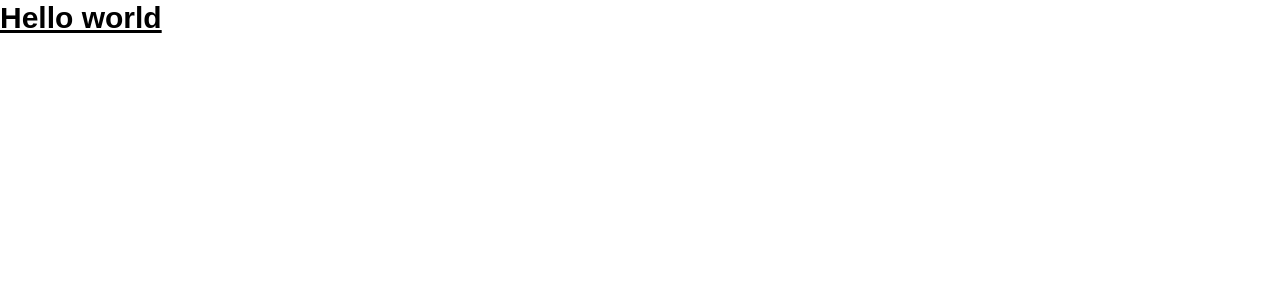
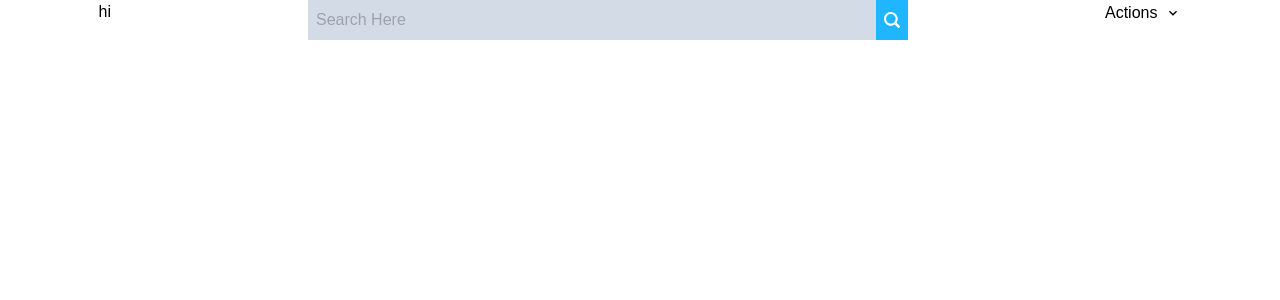
Before and after one commit to daniel-jebarson/Api-Finder, a Next.js app: page / in a window 1280 px wide. Shown: the top 300 px of the page. Built offline with nearby package versions, Linux system fonts and the light colour scheme.

Commit message:
Added searchbar 🎖️

```diff
--- /dev/null
+++ b/components/Dropdown.js
@@ -0,0 +1,33 @@
+import {
+  MenuItem,
+  MenuList,
+  MenuButton,
+  Menu,
+  Button,
+  MenuDivider,
+} from "@chakra-ui/react";
+import { ChevronDownIcon } from "@chakra-ui/icons";
+
+function Dropdown() {
+  return (
+    <Menu>
+      <MenuButton as={Button} rightIcon={<ChevronDownIcon />}>
+        Actions
+      </MenuButton>
+      <MenuList>
+        <MenuItem className="h-8">Download</MenuItem>
+        <MenuDivider className="bg-blue " />
+        <MenuItem className="h-8">Create a Copy</MenuItem>
+        <MenuDivider />
+        <MenuItem className="h-8">Mark as Draft</MenuItem>
+        <MenuDivider />
+        <MenuItem className="h-8">Delete</MenuItem>
+        <MenuDivider />
+        <MenuItem className="h-8">Attend a Workshop</MenuItem>
+        <MenuDivider />
+      </MenuList>
+    </Menu>
+  );
+}
+
+export default Dropdown;
--- /dev/null
+++ b/components/Navbar.js
@@ -0,0 +1,18 @@
+import { Container } from "@chakra-ui/react";
+import SearchBar from "./SearchBar";
+import Dropdown from "./Dropdown";
+function Navbar() {
+  return (
+    <Container className="flex justify-around flex-row flex-wrap">
+      <nav>hi</nav>
+      <nav>
+        <SearchBar />
+      </nav>
+      <nav>
+        <Dropdown />
+      </nav>
+    </Container>
+  );
+}
+
+export default Navbar;
--- /dev/null
+++ b/components/SearchBar.js
@@ -0,0 +1,39 @@
+import React from "react";
+import {
+  InputGroup,
+  InputRightElement,
+  Input,
+  IconButton,
+  Container,
+  InputLeftElement,
+} from "@chakra-ui/react";
+
+import { h } from "@fortawesome/free-regular-svg-icons";
+import { useState } from "react";
+import { SearchIcon, Search2Icon } from "@chakra-ui/icons";
+
+function SearchBar() {
+  return (
+    <Container color="white">
+      <InputGroup>
+        <Input
+          className="p-2 w-5xl bg-gray-light"
+          type="text"
+          placeholder="Search Here"
+          color="black"
+        />
+        <InputRightElement>
+          <IconButton
+            className="h-10 bg-blue  w-8 "
+            size="md"
+            colorScheme="blackAlpha"
+            aria-label="Get request"
+            icon={<Search2Icon />}
+          />
+        </InputRightElement>
+      </InputGroup>
+    </Container>
+  );
+}
+
+export default SearchBar;
--- a/package.json
+++ b/package.json
@@ -13,6 +13,9 @@
     "@chakra-ui/react": "^2.3.4",
     "@emotion/react": "^11.10.4",
     "@emotion/styled": "^11.10.4",
+    "@fortawesome/fontawesome-svg-core": "^6.2.0",
+    "@fortawesome/free-regular-svg-icons": "^6.2.0",
+    "@fortawesome/react-fontawesome": "^0.2.0",
     "framer-motion": "^7.5.1",
     "next": "12.3.1",
     "react": "18.2.0",
--- a/pages/index.js
+++ b/pages/index.js
@@ -1,6 +1,7 @@
 import Head from "next/head";
 import styles from "../styles/Home.module.css";
-
+import { Container } from "@chakra-ui/react";
+import Navbar from "../components/Navbar";
 export default function Home() {
   return (
     <div>
@@ -10,8 +11,8 @@ export default function Home() {
         <link rel="icon" href="/favicon.ico" />
       </Head>
 
-      <main className="text-3xl font-bold underline">
-        <h1>Hello world</h1>
+      <main>
+        <Navbar />
       </main>
     </div>
   );
--- a/tailwind.config.js
+++ b/tailwind.config.js
@@ -25,6 +25,9 @@ module.exports = {
         "8xl": "96rem",
         "9xl": "128rem",
       },
+      width: {
+        "5xl": "600px",
+      },
       borderRadius: {
         "4xl": "2rem",
       },
```
Also changed, not shown: 1 other file (tests, documents, lock files or other folders).
